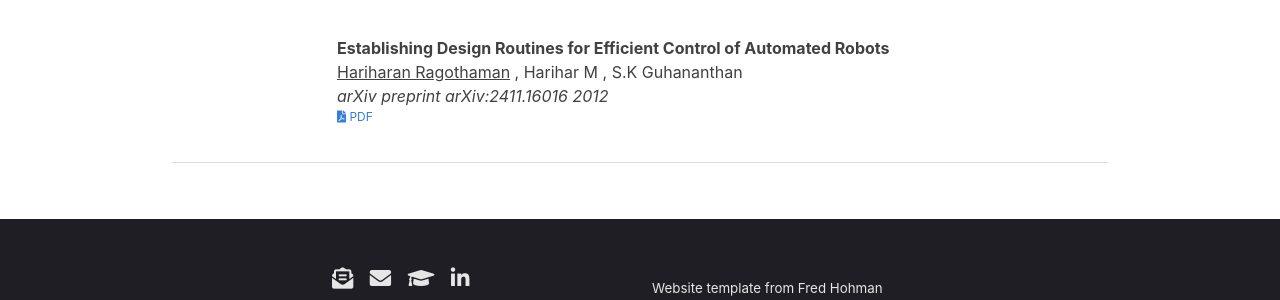
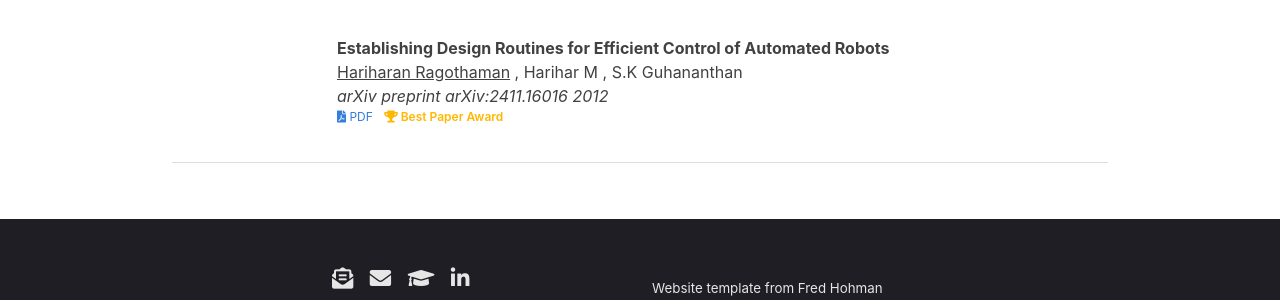
Before and after one commit to hariharanragothaman/hariharanragothaman.github.io, a Jekyll site: the page built from index.md, in a window 1280 px wide. Shown: the part 1076-1376 px from the top of the page. Built offline with Jekyll 4.4.1, drawn with Linux system fonts in a browser that asks for light colours; nearby versions of some CDN libraries; some web fonts are replaced.

Commit message:
Polishes and Updates

```diff
--- a/_data/publications.yaml
+++ b/_data/publications.yaml
@@ -7,5 +7,6 @@
   title: Establishing Design Routines for Efficient Control of Automated Robots
   venue: arXiv preprint arXiv:2411.16016
   year: 2012
+  award: Best Paper Award
   type: conference
   pdf: https://arxiv.org/pdf/2411.16016
```
